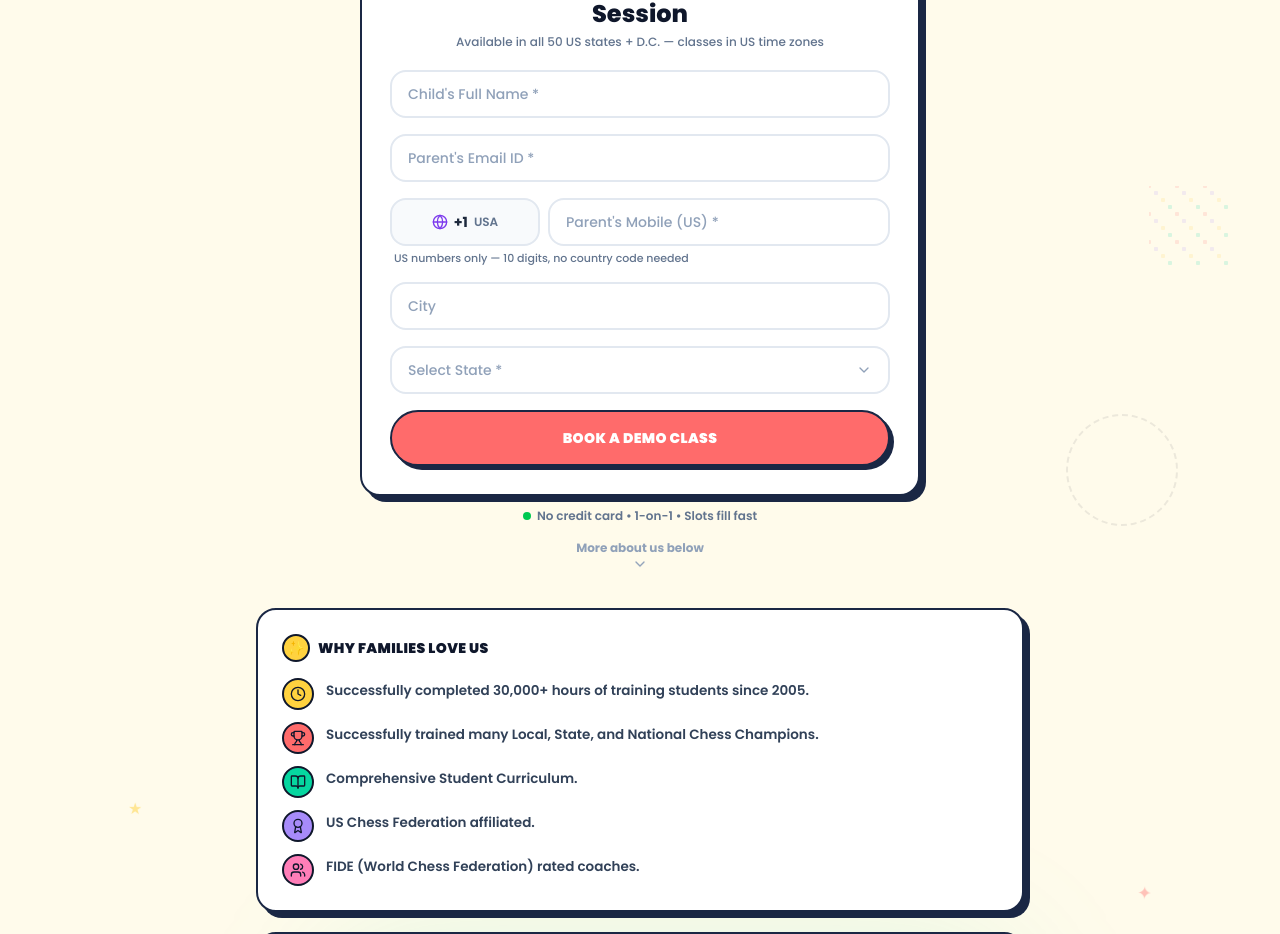
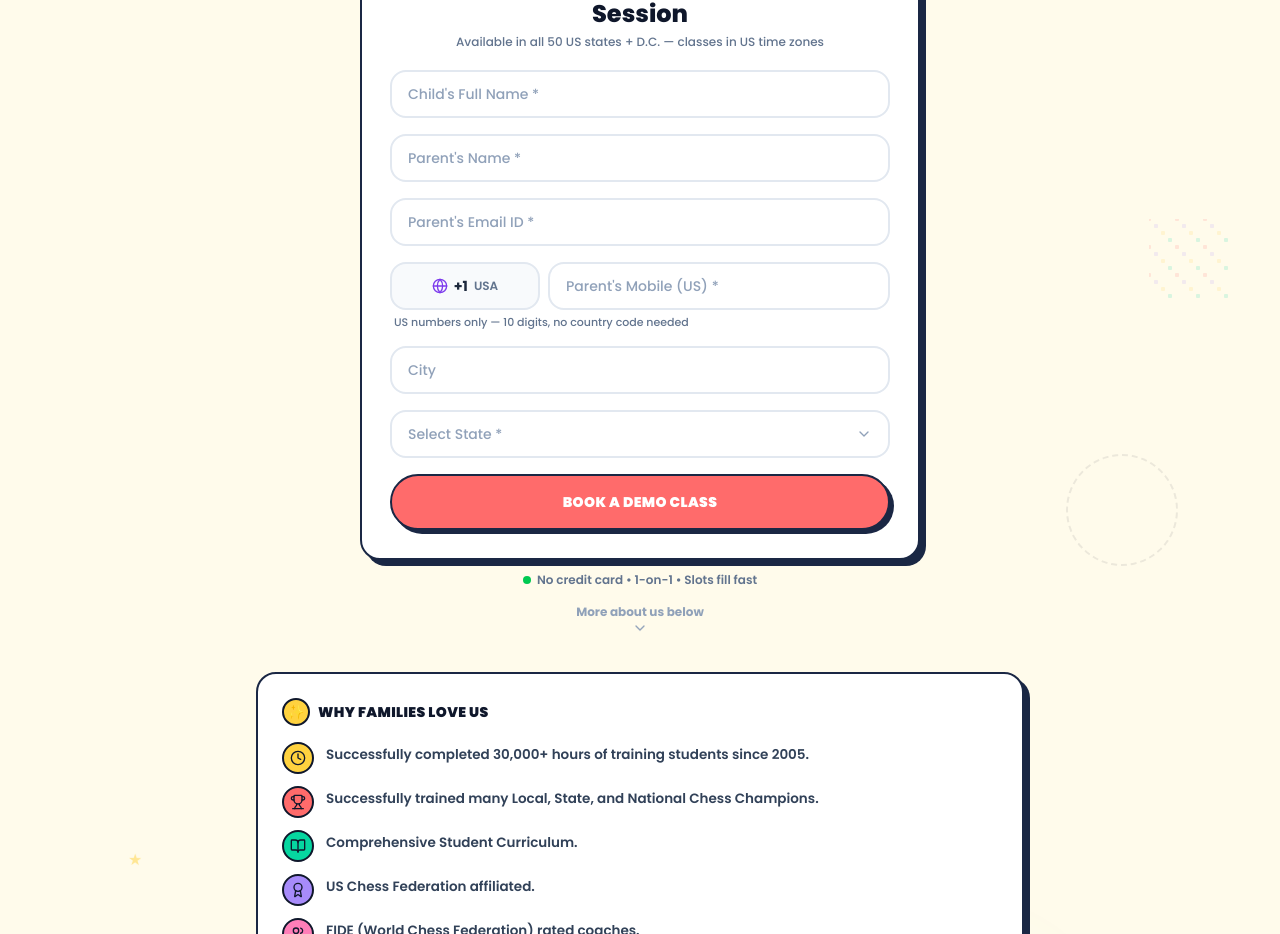
Before and after one commit to nomiris-growth/chesskidsnation, a Next.js app: page / in a window 1280 px wide. Shown: the part 1072-2006 px from the top of the page. Built offline with nearby package versions, Linux system fonts and the light colour scheme.

Commit message:
feat: add Parent's Name field to demo form
- new required field Parent's Name after Child's Full Name
- validation with error message

```diff
--- a/src/components/landing/demo-form.tsx
+++ b/src/components/landing/demo-form.tsx
@@ -65,6 +65,7 @@ export function DemoForm() {
   const [submitting, setSubmitting] = useState(false);
   const [submitted, setSubmitted] = useState(false);
   const [name, setName] = useState("");
+  const [parentName, setParentName] = useState("");
   const [email, setEmail] = useState("");
   const [phone, setPhone] = useState("");
   const [city, setCity] = useState("");
@@ -73,6 +74,7 @@ export function DemoForm() {
   const validate = () => {
     const e: Record<string, string> = {};
     if (!name.trim()) e.name = "Child's name is required";
+    if (!parentName.trim()) e.parentName = "Parent's name is required";
     if (!email.trim() || !/^[^\s@]+@[^\s@]+\.[^\s@]+$/.test(email)) e.email = "Valid email is required";
     const digits = phone.replace(/\D/g, "");
     if (!phone.trim()) e.phone = "Mobile number is required";
@@ -141,6 +143,19 @@ export function DemoForm() {
             className={`w-full rounded-2xl border-2 bg-white px-4 py-3 text-sm font-medium text-slate-900 placeholder:text-slate-400 focus:outline-none focus:ring-2 ${errors.name ? "border-red-400 focus:border-red-400 focus:ring-red-100" : "border-slate-200 focus:border-[#7C3AED] focus:ring-[#FFD23F]/40"}`}
           />
           {errors.name && <p className="mt-1 px-1 text-xs font-semibold text-red-500">{errors.name}</p>}
+        </div>
+
+        {/* Parent name */}
+        <div>
+          <input
+            value={parentName}
+            onChange={(e) => setParentName(e.target.value)}
+            type="text"
+            placeholder="Parent's Name *"
+            aria-invalid={!!errors.parentName}
+            className={`w-full rounded-2xl border-2 bg-white px-4 py-3 text-sm font-medium text-slate-900 placeholder:text-slate-400 focus:outline-none focus:ring-2 ${errors.parentName ? "border-red-400 focus:border-red-400 focus:ring-red-100" : "border-slate-200 focus:border-[#7C3AED] focus:ring-[#FFD23F]/40"}`}
+          />
+          {errors.parentName && <p className="mt-1 px-1 text-xs font-semibold text-red-500">{errors.parentName}</p>}
         </div>
 
         {/* Parent email */}
```
